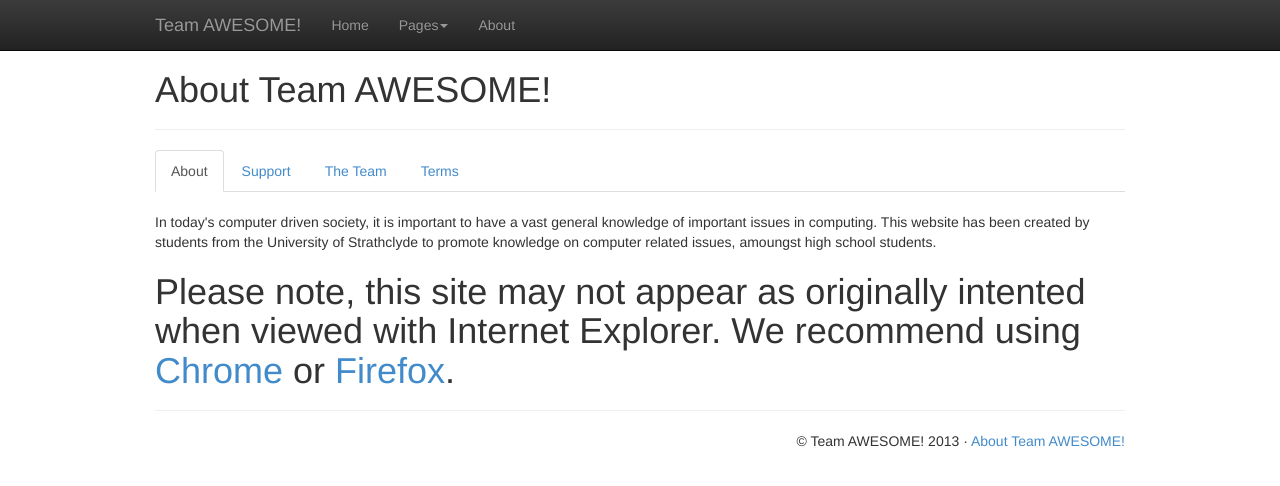
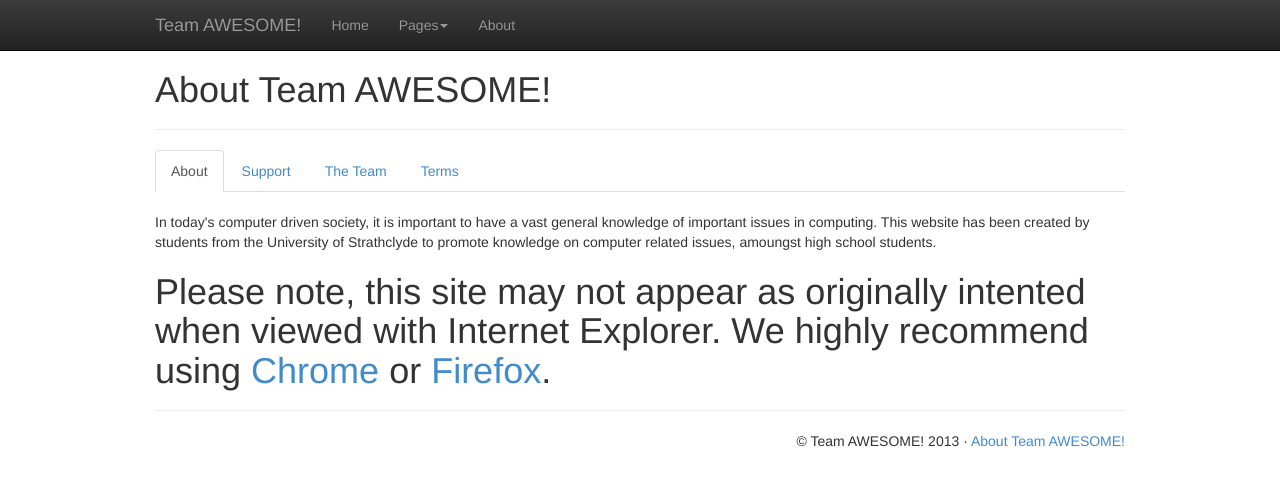
Before and after one commit to adamus1red/tripping-octo-adventure, a Jekyll site: the page built from about.html, in a window 1280 px wide. Shown: the top 486 px of the page. Built offline with Jekyll 4.4.1, drawn with Linux system fonts in a browser that asks for light colours; Markdown is read by kramdown in place of the engine named in the settings.

Commit message:
Update about.html

```diff
--- a/about.html
+++ b/about.html
@@ -66,4 +66,4 @@ title: About Team AWESOME!<!-- not -->
     </div>
 </div>
 
-<h1>Please note, this site may not appear as originally intented when viewed with Internet Explorer. We recommend using <a href="http://is.gd/Xtay9w">Chrome</a> or <a href="http://is.gd/G94SfW">Firefox</a>.</h1>
+<h1>Please note, this site may not appear as originally intented when viewed with Internet Explorer. We highly recommend using <a href="http://is.gd/Xtay9w">Chrome</a> or <a href="http://is.gd/G94SfW">Firefox</a>.</h1>
```
